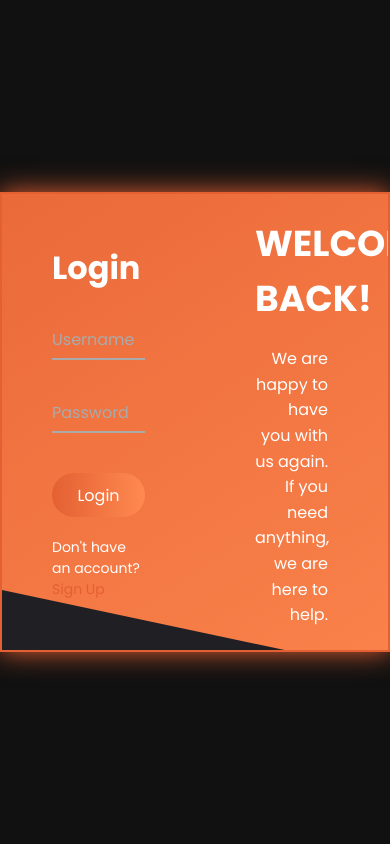
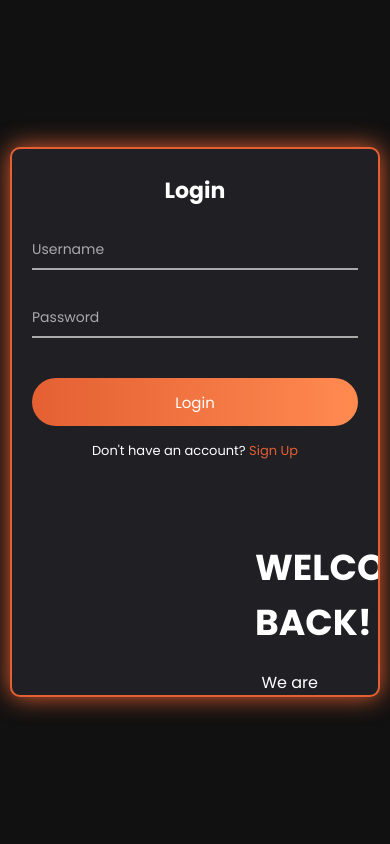
Before and after one commit to manidimpu37-ship-it/-college-fee-payment, a Flask app: page / in a window 390 px wide. Run offline with Flask 3, Linux system fonts and the light colour scheme.

Commit message:
Enhanced mobile responsive design for all pages

```diff
--- a/college_fee_payment/templates/login.html
+++ b/college_fee_payment/templates/login.html
@@ -204,6 +204,113 @@
             right: 350px;
             transform: rotate(-12deg);
         }
+
+        /* ================= MOBILE RESPONSIVE ================= */
+        @media (max-width: 768px) {
+            body {
+                padding: 10px;
+            }
+
+            .container {
+                width: 100%;
+                height: auto;
+                min-height: 600px;
+                flex-direction: column;
+                border-radius: 10px;
+            }
+
+            .form-box {
+                width: 100%;
+                height: auto;
+                position: relative;
+                padding: 30px 25px;
+            }
+
+            .form-box h2 {
+                font-size: 24px;
+                margin-bottom: 20px;
+                text-align: center;
+            }
+
+            .input-box {
+                margin-bottom: 25px;
+            }
+
+            .input-box input {
+                font-size: 15px;
+                padding: 10px 0;
+            }
+
+            .input-box label {
+                font-size: 14px;
+            }
+
+            .btn {
+                height: 50px;
+                font-size: 16px;
+                margin-top: 15px;
+            }
+
+            .link {
+                font-size: 13px;
+                margin-top: 15px;
+                text-align: center;
+            }
+
+            /* Hide animated background on mobile */
+            .container .blueBg {
+                display: none;
+            }
+
+            /* Stack forms vertically */
+            .form-box.login {
+                position: relative;
+                left: 0;
+                transition: none;
+            }
+
+            .form-box.register {
+                position: relative;
+                right: 0;
+                display: none;
+                transition: none;
+            }
+
+            .container.active .form-box.login {
+                display: none;
+            }
+
+            .container.active .form-box.register {
+                display: flex;
+            }
+
+            .shape {
+                display: none;
+            }
+        }
+
+        @media (max-width: 480px) {
+            .container {
+                min-height: 550px;
+            }
+
+            .form-box {
+                padding: 25px 20px;
+            }
+
+            .form-box h2 {
+                font-size: 22px;
+            }
+
+            .input-box input {
+                font-size: 14px;
+            }
+
+            .btn {
+                height: 48px;
+                font-size: 15px;
+            }
+        }
     </style>
 </head>
 
```
Also changed, not shown: college_fee_payment/templates/verify.html (+56 -0 lines).
